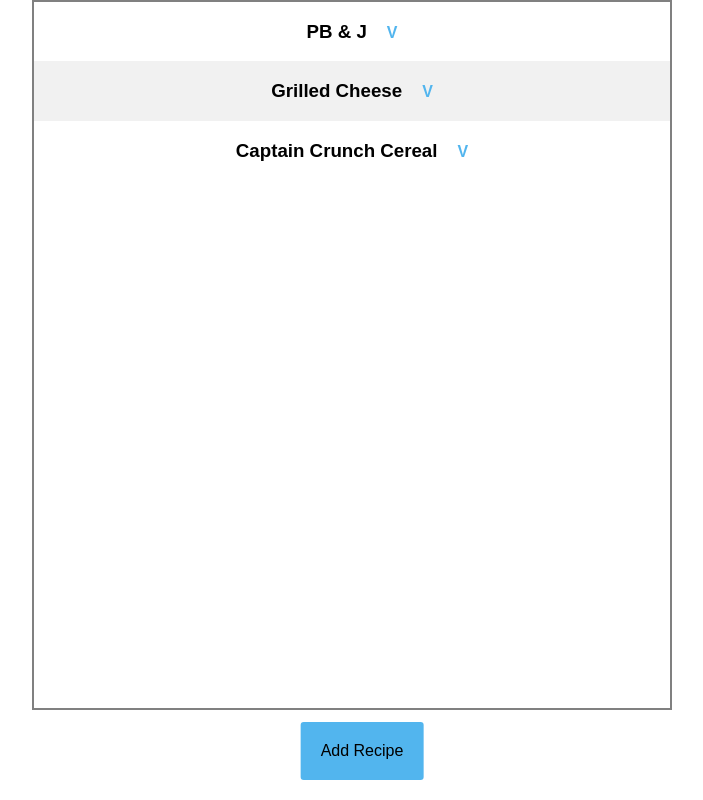
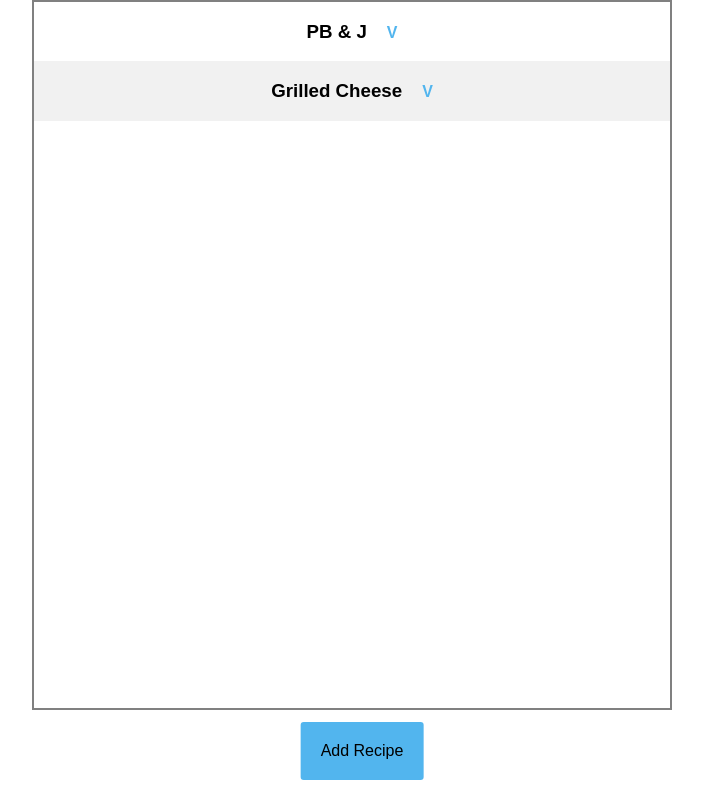
Before and after one commit to cursiv3/redux-recipe-box, a React (Create React App) app: page / in a window 1280 px wide. Shown: the whole page, without its empty margins (288-991 px from the left). Built offline with nearby package versions, Linux system fonts and the light colour scheme.

Commit message:
removed demo db entry

```diff
--- a/src/mockDB.js
+++ b/src/mockDB.js
@@ -13,12 +13,6 @@ module.exports = {
       ingredients: "2 slices Bread\n Cheddar cheese\n butter",
       directions:
         "Lay bread out\n spread butter on both pieces of bread\n place sliced cheese on bread\n combine slices of bread\n place in pan over medium heat, cover\n flip after 4 min\n wait 4 min, then remove and eat"
-    },
-    {
-      id: 3,
-      name: "Captain Crunch Cereal",
-      ingredients: "Captain Crunch cereal\n Milk\n",
-      directions: "Pour the cereal into a bowl\n pour the milk over the cereal"
     }
   ],
   idIncrement: 2
```
